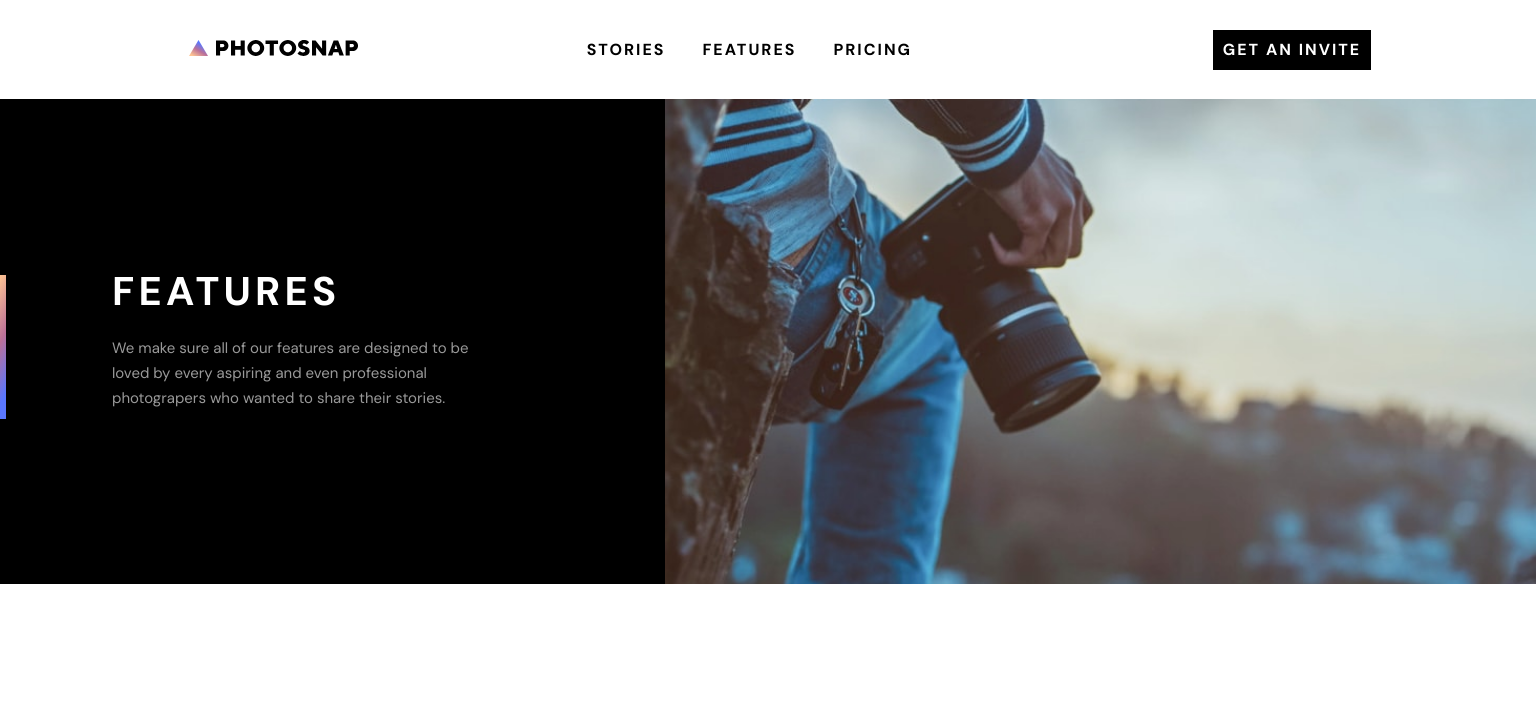
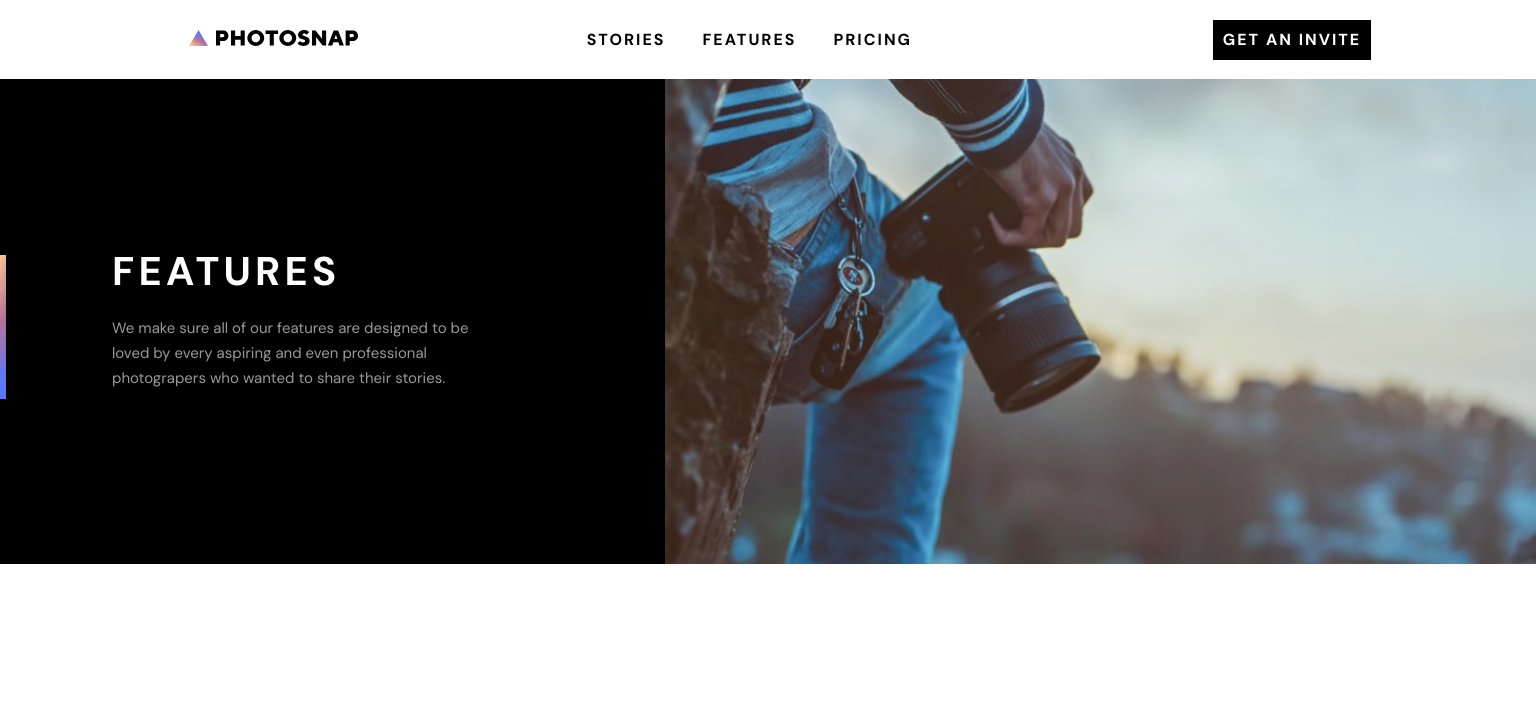
Before and after one commit to kachkacha2003/photosnap-multi-page, a plain HTML site: page features.html in a window 1536 px wide. Shown: the top 721 px of the page. Drawn offline with Linux system fonts and the light colour scheme; a web font is replaced by a local one.

Commit message:
feature/media/header/paddin and index

```diff
--- a/feature-media.css
+++ b/feature-media.css
@@ -203,7 +203,7 @@
         display: flex;
     }
     header {
-        padding: 10px 165px;
+        padding: 0 165px;
     }
     .menu-clasic ul {
         font-size: 16px;
```
Also changed, not shown: pricing.html (+1 -1 lines).
